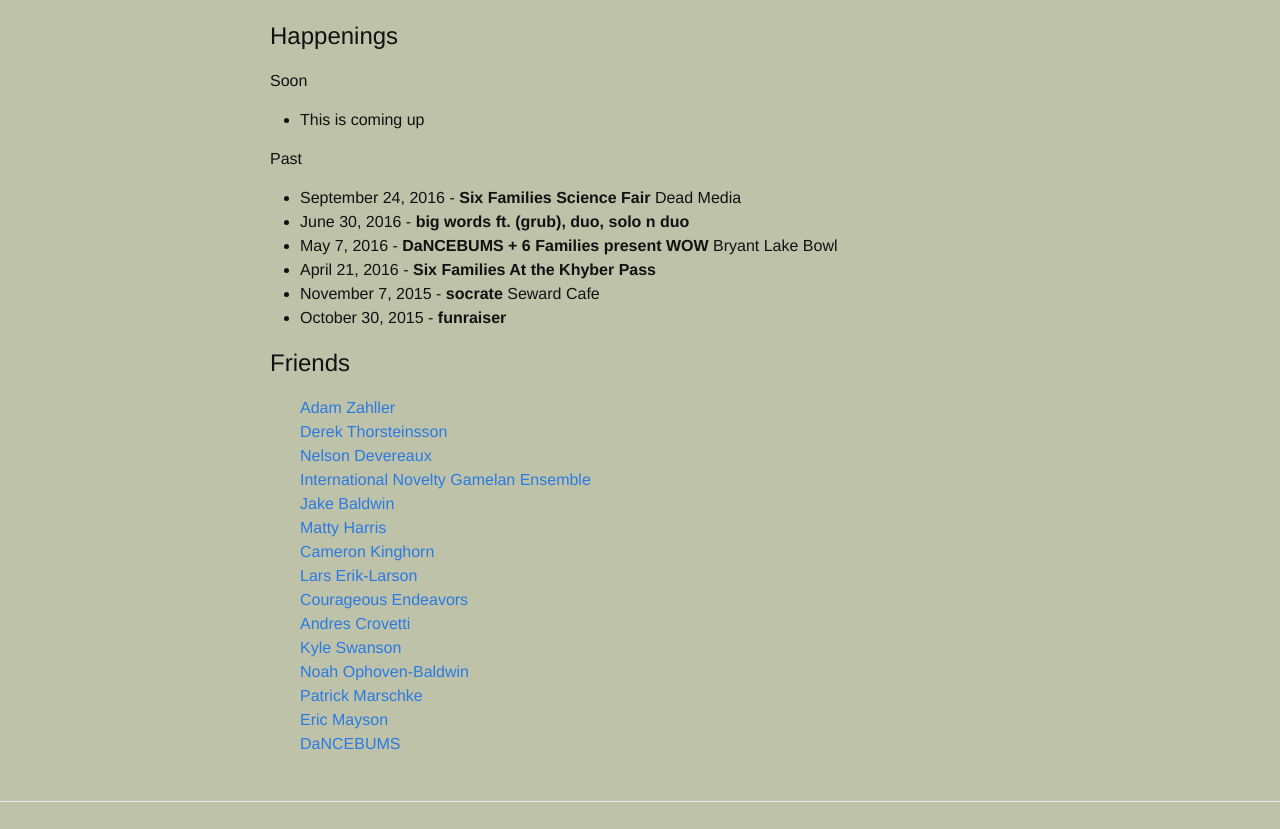
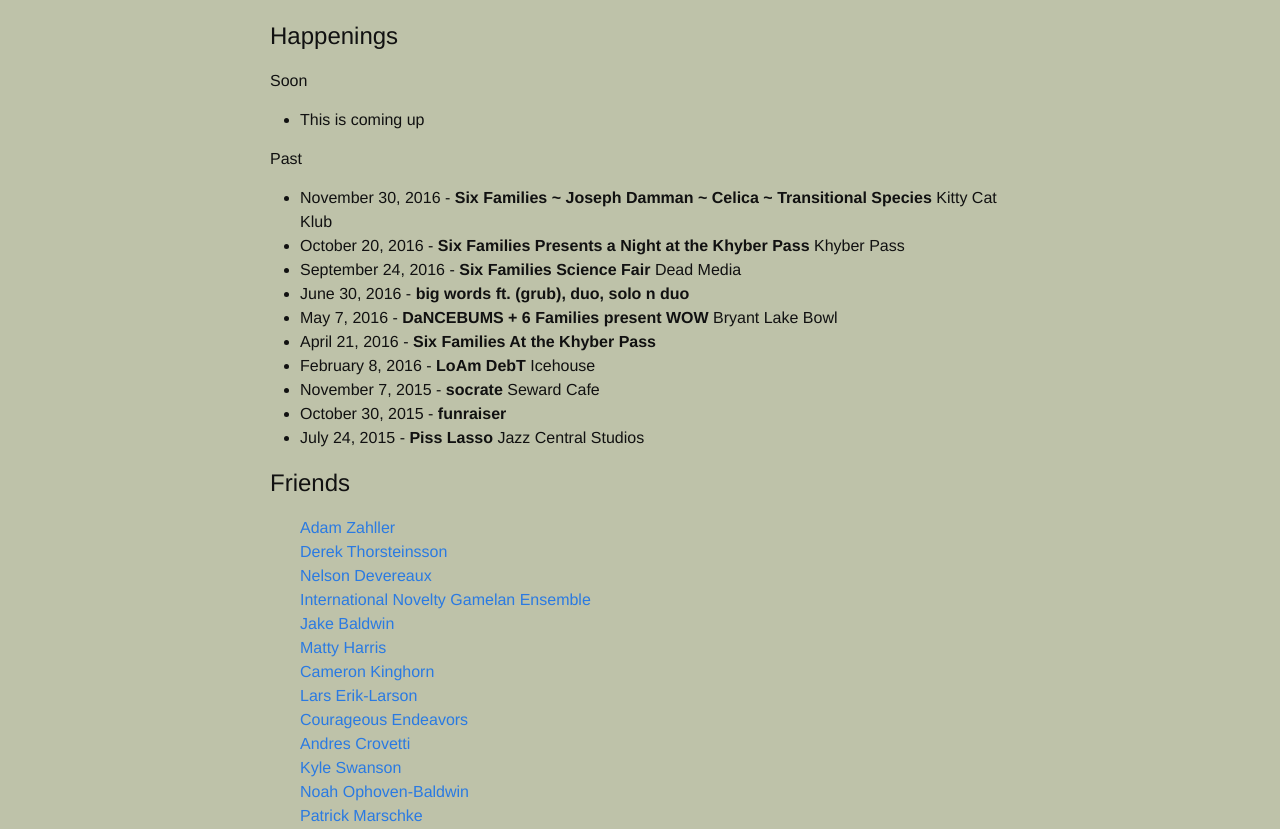
Before and after one commit to nophovenbaldwin/6families.github.io, a Jekyll site: the page built from index.html, in a window 1280 px wide and 900 px high, scrolled down 365 px, cut to the strip 71-900 px from the top of the window. Built offline with Jekyll 4.4.1, drawn with Linux system fonts in a browser that asks for light colours.

Commit message:
Add more dates

```diff
--- a/_data/events.yml
+++ b/_data/events.yml
@@ -1,3 +1,11 @@
+- date: November 30, 2016
+  title: Six Families ~ Joseph Damman ~ Celica ~ Transitional Species
+  place: Kitty Cat Klub
+
+- date: October 20, 2016
+  title: Six Families Presents a Night at the Khyber Pass
+  place: Khyber Pass
+
 - date: September 24, 2016
   title: Six Families Science Fair
   place: Dead Media
@@ -14,9 +22,17 @@
   title: Six Families At the Khyber Pass
   place:
 
+- date: February 8, 2016
+  title: LoAm DebT
+  place: Icehouse
+
 - date: November 7, 2015
   title: socrate
   place: Seward Cafe
 
 - date: October 30, 2015
   title: funraiser
+
+- date: July 24, 2015
+  title: Piss Lasso
+  place: Jazz Central Studios
```
